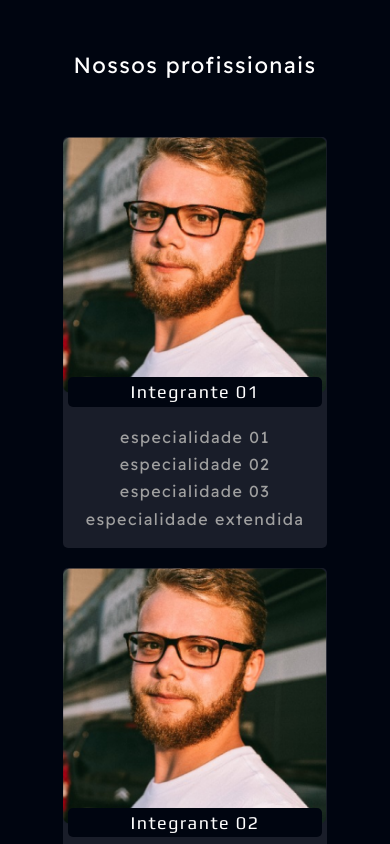
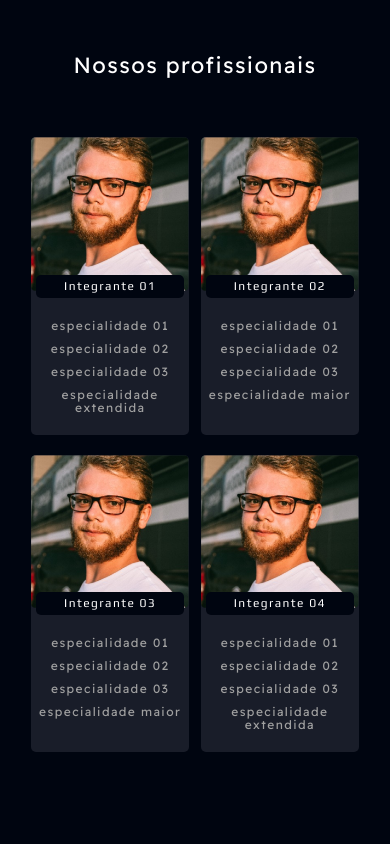
Before and after one commit to Yures1lva/MF_Produtora, a React (Vite) app: page / in a window 390 px wide. Shown: the part 4800-5644 px from the top of the page. Built offline with nearby package versions, Linux system fonts and the light colour scheme.

Commit message:
melhorando cards team

```diff
--- a/src/components/team/Team.module.css
+++ b/src/components/team/Team.module.css
@@ -16,7 +16,7 @@
 
 
 .cardTeam{
-    max-width: 24%;
+    max-width: 22%;
     background-color: var(--support-03);
     border-radius: 5px;
 }
@@ -89,10 +89,29 @@
     }
 
     .cardTeam{
-        max-width: 75%;
+        max-width: 45%;
+        margin: 10px 0;
+    }
+
+    .cardTeam h3{
+        font-size: 12px;
+        font-weight: 100;
+    }
+
+    .cardTeam p{
+        font-size: 12px;
+    }
+
+    .cardTeam img{
+        width: 100%;
+        margin: 0;
+        padding: 0;
+    }
+}
+
+@media (max-width: 340px){/*500px*/
+    .cardTeam{
+        max-width: 60%;
         margin: 10px 0;
     }
 }
-
-@media (max-width: 400px){/*500px*/
-}
```
